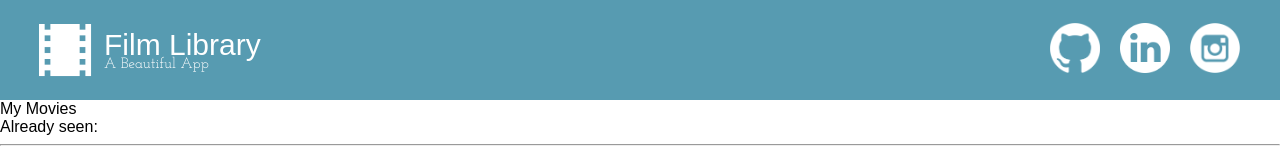
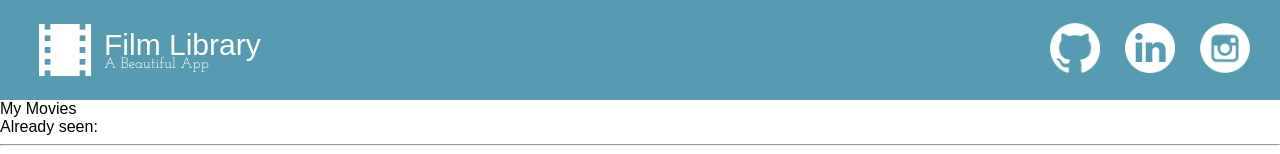
Before and after one commit to VGardella/film-library, a plain HTML site: page index.html in a window 1280 px wide. Shown: the top 154 px of the page. Drawn offline with Linux system fonts and the light colour scheme; a web font is replaced by a local one.

Commit message:
Change padding for gap

```diff
--- a/main.css
+++ b/main.css
@@ -46,10 +46,11 @@ body{
     display: flex;
     align-items: center;
     padding-right: 30px;
+    gap: 25px;
 }
 
 .social img{
     width: 50px;
     height: 50px;
-    padding: 10px;
+
 }
```
